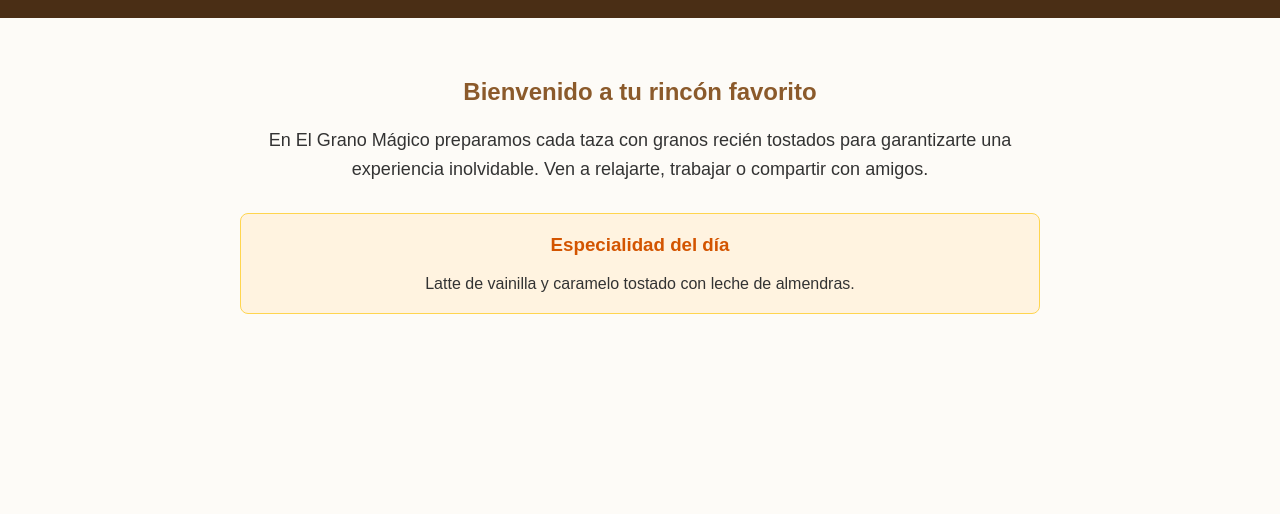
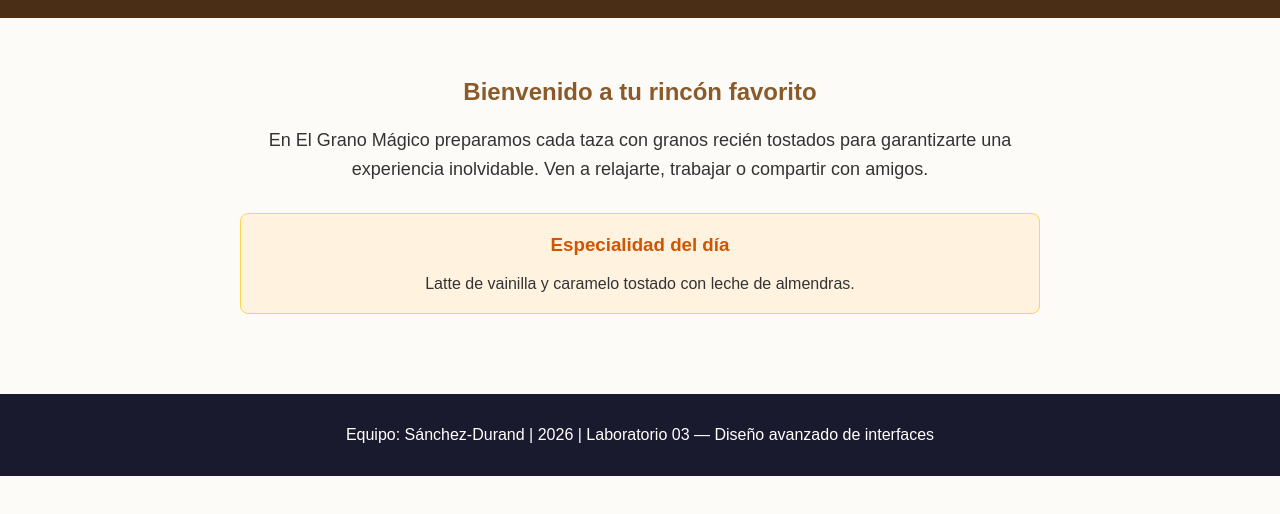
Before and after one commit to Wilder21-c/lab-git-sem03, a plain HTML site: page index.html in a window 1280 px wide. Shown: the part 96-610 px from the top of the page. Drawn offline with Linux system fonts and the light colour scheme.

Commit message:
feat: agrega footer a index.html

```diff
--- a/index.html
+++ b/index.html
@@ -24,6 +24,8 @@
             <p style="margin-bottom: 0;">Latte de vainilla y caramelo tostado con leche de almendras.</p>
         </div>
     </main>
-
+<footer style="background:#1a1a2e;color:white;text-align:center;padding:16px;margin-top:40px">
+    <p>Equipo: Sánchez-Durand | 2026 | Laboratorio 03 — Diseño avanzado de interfaces</p>
+</footer>
 </body>
 </html>
```
